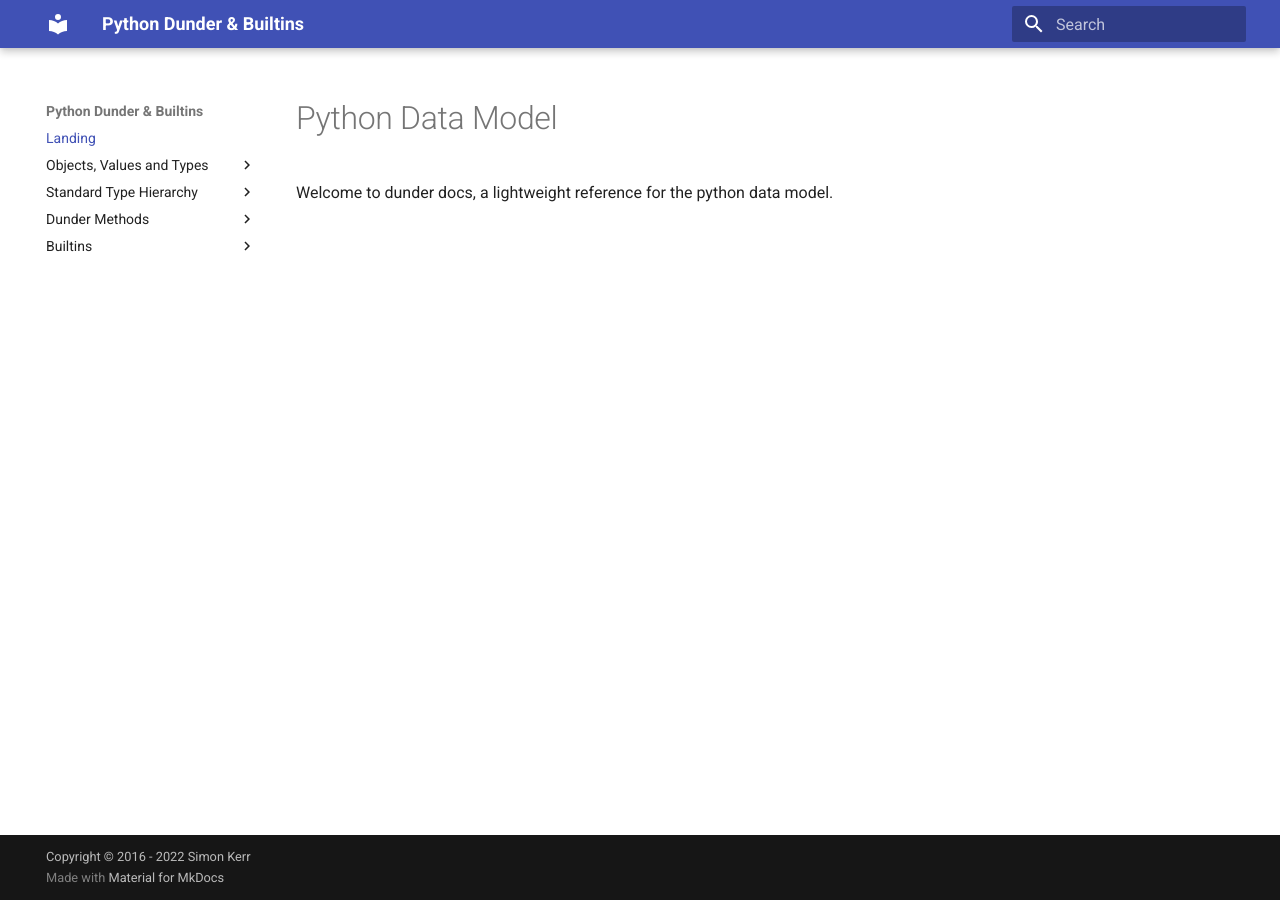
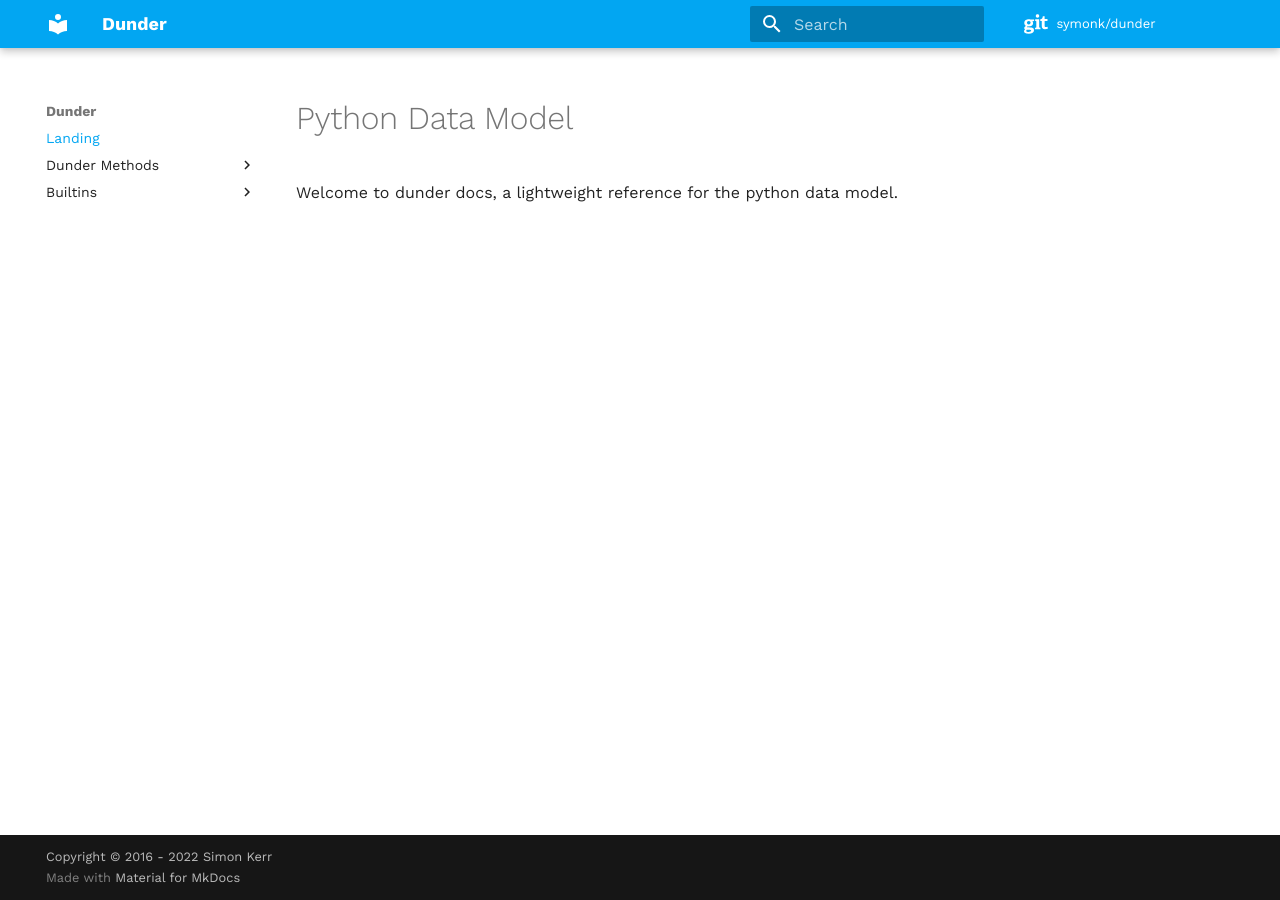
Before and after one commit to symonk/dunder, an MkDocs documentation site: the page built from docs/index.md, in a window 1280 px wide. Built offline with MkDocs 1.6.1 and Material for MkDocs 9.7.7, drawn with Linux system fonts in a browser that asks for light colours; comment, search, counter and statistics services are not loaded.

Commit message:
finalize config for mkdocs

```diff
--- a/mkdocs.yml
+++ b/mkdocs.yml
@@ -1,32 +1,42 @@
-site_name: Python Dunder & Builtins
+site_name: Dunder
+site_description: A resource for all python dunder and builtins.
+site_url:
+theme:
+  name: material
+  features:
+    - content.code.annotate
+  palette:
+    primary: light blue
+    accent: purple
+  font:
+    text: Work Sans
+    code: Work Sans
+  icon:
+    repo: fontawesome/brands/git
+repo_name: symonk/dunder
+repo_url: https://github.com/symonk/dunder/
+edit_uri: ""
+
 nav:
     - Landing: index.md
-    - Objects, Values and Types:
-        - 01 - Objects, Values and Types/placeholder.md
-    - Standard Type Hierarchy:
-        - 02 - Standard Type Hierarchy/placeholder.md
     - Dunder Methods:
-        - Basic Configuration:
-          - __new__: Dunder Methods/__new__.md
-          - __init__: Dunder Methods/__init__.md
-          - __del__: Dunder Methods/__del__.md
-          - __repr__: Dunder Methods/__repr__.md
-          - __str__: Dunder Methods/__str__.md
-          - __bytes__: Dunder Methods/__bytes__.md
-          - __format__: Dunder Methods/__format__.md
-          - __hash__: Dunder Methods/__hash__.md
-          - __bool__: Dunder Methods/__bool__.md
-          - __lt__: Dunder Methods/__lt__.md
-          - __le__: Dunder Methods/__le__.md
-          - __eq__: Dunder Methods/__eq__.md
-          - __ne__: Dunder Methods/__ne__.md
-          - __gt__: Dunder Methods/__gt__.md
-          - __ge__: Dunder Methods/__ge__.md
+        - __new__: Dunder Methods/__new__.md
+        - __init__: Dunder Methods/__init__.md
+        - __del__: Dunder Methods/__del__.md
+        - __repr__: Dunder Methods/__repr__.md
+        - __str__: Dunder Methods/__str__.md
+        - __bytes__: Dunder Methods/__bytes__.md
+        - __format__: Dunder Methods/__format__.md
+        - __hash__: Dunder Methods/__hash__.md
+        - __bool__: Dunder Methods/__bool__.md
+        - __lt__: Dunder Methods/__lt__.md
+        - __le__: Dunder Methods/__le__.md
+        - __eq__: Dunder Methods/__eq__.md
+        - __ne__: Dunder Methods/__ne__.md
+        - __gt__: Dunder Methods/__gt__.md
+        - __ge__: Dunder Methods/__ge__.md
     - Builtins:
         - abs: Builtins/abs.md
-
-theme:
-  name: material
 
 plugins:
     - search
@@ -43,7 +53,7 @@ plugins:
               show_source: false
               docstring_section_style: table
         watch:
-          - asserto/
+          - dunder/
 markdown_extensions:
   - admonition
   - attr_list
```
